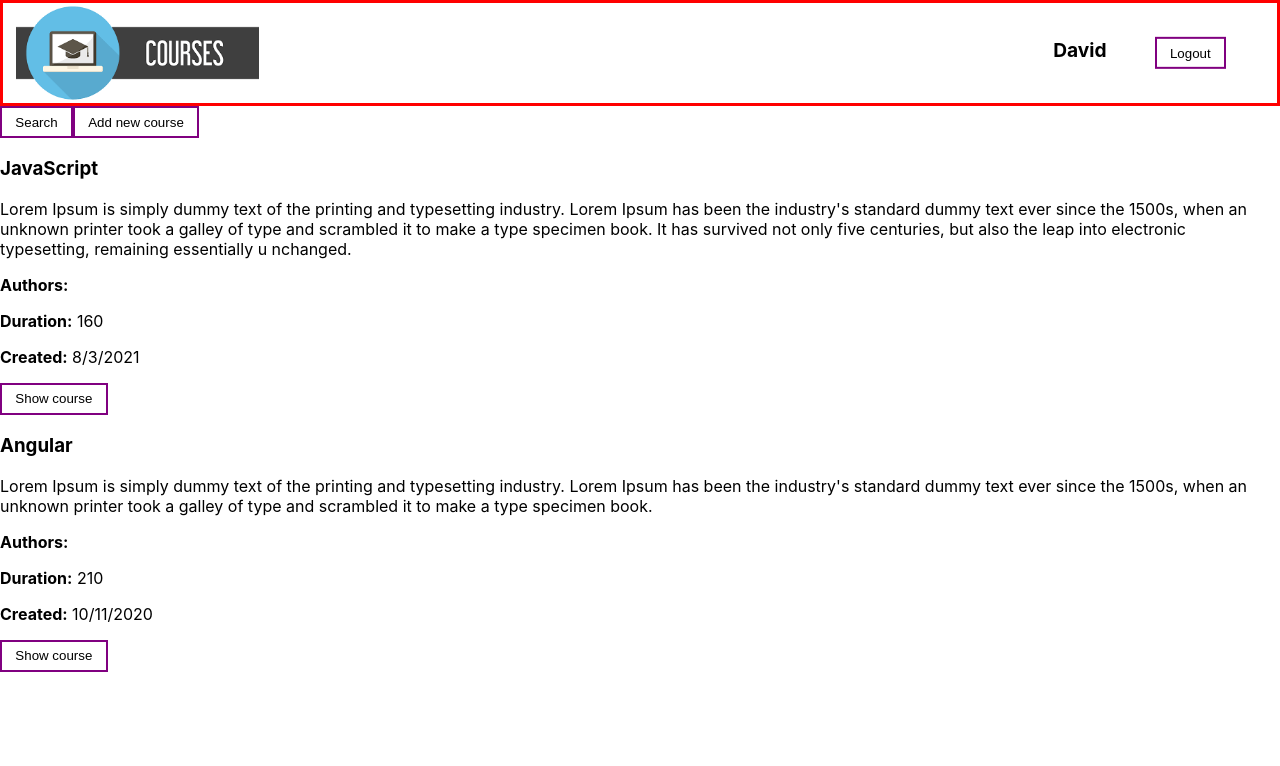
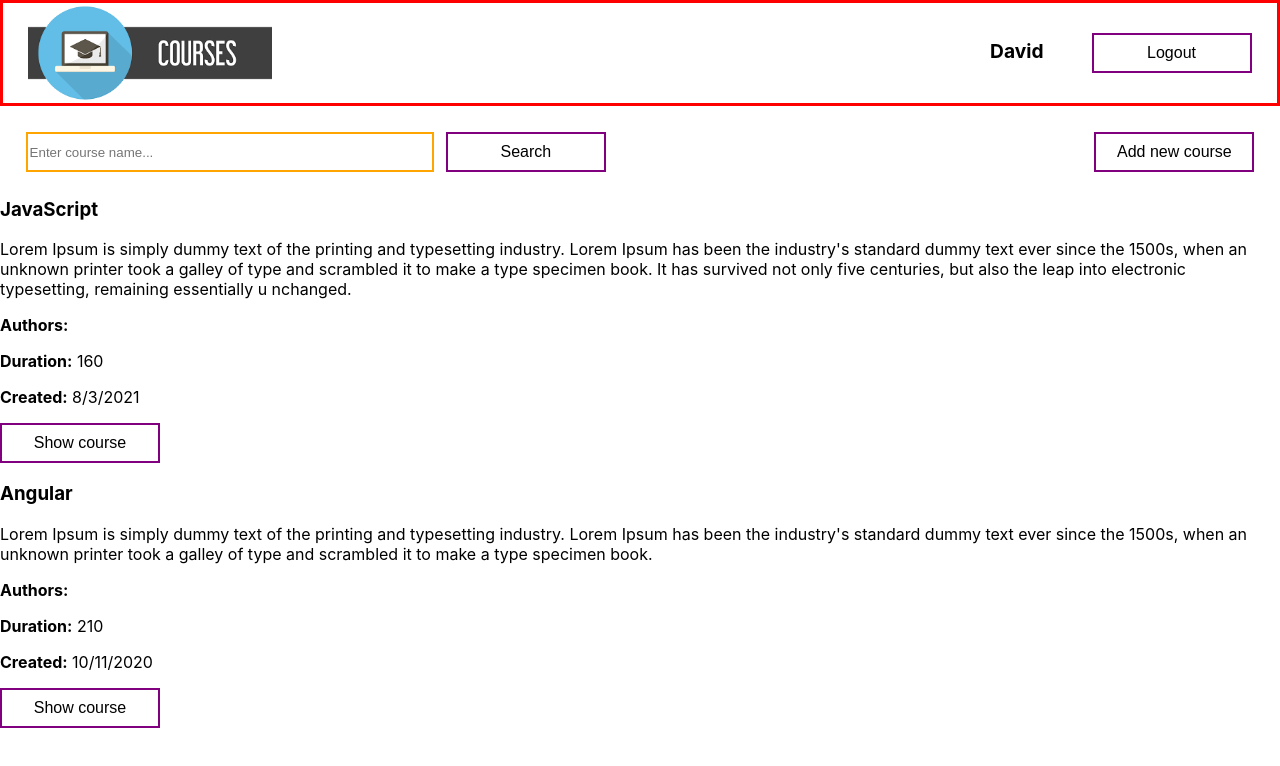
Before and after one commit to zaigr/react-cources-app, a React (Create React App) app: page / in a window 1280 px wide. Shown: the top 766 px of the page. Built offline with nearby package versions, Linux system fonts and the light colour scheme.

Commit message:
Add SearchBar component

```diff
--- a/src/components/Courses/Courses.jsx
+++ b/src/components/Courses/Courses.jsx
@@ -1,5 +1,5 @@
+import SearchBar from './components/SearchBar/SearchBar';
 import CourseCard from './components/CourseCard/CourseCard';
-import { Button } from '../common/Button/Button';
 
 import {
   mockedCoursesList,
@@ -24,8 +24,7 @@ function Courses() {
 
   return (
     <div>
-      <Button text='Search' />
-      <Button text='Add new course' />
+      <SearchBar />
       <article>
         {courseList.map((course) => (
           <CourseCard key={course.id} course={course} />
--- a/src/components/Courses/components/SearchBar/SearchBar.jsx
+++ b/src/components/Courses/components/SearchBar/SearchBar.jsx
@@ -0,0 +1,16 @@
+import { Button } from '../../../common/Button/Button';
+import { Input } from '../../../common/Input/Input';
+
+import './search-bar.css';
+
+function SearchBar() {
+  return (
+    <div className='SearchBar'>
+      <Input placeholder='Enter course name...' />
+      <Button style={{ marginLeft: '1%' }} text='Search' />
+      <Button style={{ float: 'right' }} text='Add new course' />
+    </div>
+  );
+}
+
+export default SearchBar;
--- /dev/null
+++ b/src/components/Courses/components/SearchBar/search-bar.css
@@ -0,0 +1,3 @@
+.SearchBar {
+    margin: 2%;
+}
--- a/src/components/Header/Header.css
+++ b/src/components/Header/Header.css
@@ -8,14 +8,14 @@
 
 .Header-logo {
     float: left;
-    padding-left: 1%;
+    padding-left: 2%;
     height: 100px;
 }
 
 .Header-account {
     float: right;
     position: relative;
-    margin-right: 4%;
+    margin-right: 2%;
     top: 50%;
     transform: translate(0, -50%);
 }
--- a/src/components/common/Button/Button.css
+++ b/src/components/common/Button/Button.css
@@ -1,6 +1,8 @@
 .Button {
-    padding: 0.5em 1em;
+    width: 160px;
+    height: 40px;
     text-decoration: none;
+    font-size: medium;
     border-style: solid;
     border-width: small;
     border-color: purple;
--- a/src/components/common/Button/Button.jsx
+++ b/src/components/common/Button/Button.jsx
@@ -1,7 +1,7 @@
 import './button.css';
 
-export const Button = ({ text, onClick }) => (
-  <button className='Button' onClick={onClick}>
+export const Button = ({ text, style, onClick }) => (
+  <button className='Button' style={style} onClick={onClick}>
     {text}
   </button>
 );
--- a/src/components/common/Input/Input.jsx
+++ b/src/components/common/Input/Input.jsx
@@ -0,0 +1,10 @@
+import './input.css';
+
+export const Input = ({ placeholder, style, onChange }) => (
+  <input
+    className='Input'
+    style={style}
+    placeholder={placeholder}
+    onChange={onChange}
+  />
+);
--- /dev/null
+++ b/src/components/common/Input/input.css
@@ -0,0 +1,8 @@
+.Input {
+    border-color: orange;
+    border-style: solid;
+    border-width: small;
+    outline: none;
+    width: 400px;
+    height: 34px;
+}
```
